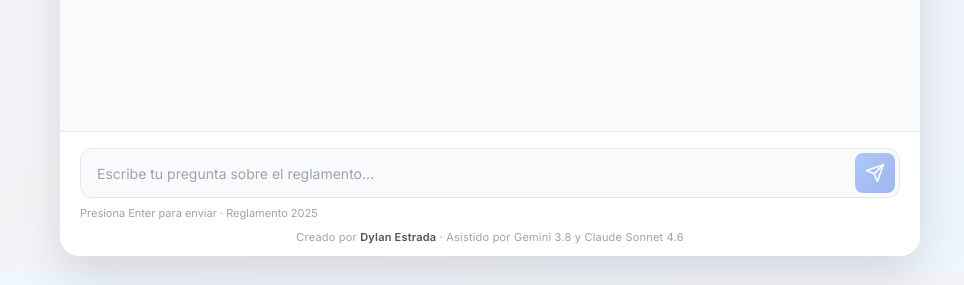
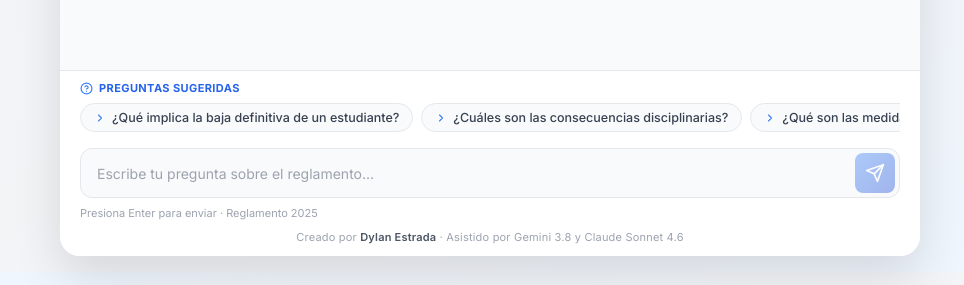
Before and after one commit to DylanEstrada9838/full-stack-rag-app, a React (Vite) app in the folder frontend/: page / in a window 1280 px wide. Both pictures are taken after a click on the button "¿Qué implica la baja definitiva de un estudiante?". Shown: the part 528-813 px from the top of the page, without its empty margins (150-1114 px from the left). Built offline with nearby package versions, Linux system fonts and the light colour scheme; no server answers.

Commit message:
feat(placeholders: Add placeholder questions)

```diff
--- a/frontend/src/App.css
+++ b/frontend/src/App.css
@@ -673,6 +673,107 @@ body {
   animation: pulse-dot 2s infinite ease-in-out;
 }
 
+/* ────────────────────── Persistent Suggestions Bar ────────────────────── */
+.suggestions-bar {
+  background: var(--white);
+  border-top: 1px solid var(--gray-200);
+  padding: 10px 20px 4px;
+  flex-shrink: 0;
+  animation: fadeUp 0.3s ease-out;
+}
+
+.suggestions-bar-header {
+  display: flex;
+  align-items: center;
+  gap: 6px;
+  font-size: 11px;
+  font-weight: 700;
+  text-transform: uppercase;
+  letter-spacing: 0.4px;
+  color: var(--blue-600);
+  margin-bottom: 8px;
+}
+
+.suggestions-bar-header svg {
+  color: var(--blue-500);
+}
+
+.suggestions-bar-track {
+  display: flex;
+  gap: 8px;
+  overflow-x: auto;
+  padding-bottom: 6px;
+  scrollbar-width: thin;
+  scrollbar-color: var(--gray-300) transparent;
+}
+
+.suggestions-bar-track::-webkit-scrollbar {
+  height: 4px;
+}
+
+.suggestions-bar-track::-webkit-scrollbar-track {
+  background: transparent;
+}
+
+.suggestions-bar-track::-webkit-scrollbar-thumb {
+  background: var(--gray-300);
+  border-radius: 2px;
+}
+
+.suggestions-bar-track::-webkit-scrollbar-thumb:hover {
+  background: var(--gray-400);
+}
+
+.suggestion-pill {
+  display: inline-flex;
+  align-items: center;
+  gap: 6px;
+  background: var(--gray-50);
+  color: var(--gray-700);
+  border: 1px solid var(--gray-200);
+  padding: 6px 13px;
+  border-radius: 20px;
+  font-size: 12.5px;
+  font-weight: 500;
+  font-family: inherit;
+  white-space: nowrap;
+  cursor: pointer;
+  flex-shrink: 0;
+  transition: all var(--transition);
+}
+
+.suggestion-pill svg {
+  color: var(--blue-500);
+  transition: transform var(--transition);
+}
+
+.suggestion-pill:hover:not(:disabled) {
+  background: var(--blue-50);
+  border-color: var(--blue-300);
+  color: var(--blue-800);
+  transform: translateY(-1px);
+  box-shadow: var(--shadow-xs);
+}
+
+.suggestion-pill:hover:not(:disabled) svg {
+  transform: translateX(2px);
+}
+
+.suggestion-pill:active:not(:disabled) {
+  transform: translateY(0);
+}
+
+.suggestion-pill:disabled {
+  opacity: 0.5;
+  cursor: not-allowed;
+}
+
+/* Adjust input-bar when preceded by suggestions-bar */
+.suggestions-bar + .input-bar {
+  border-top: none;
+  padding-top: 6px;
+}
+
 /* ────────────────────── Input bar ────────────────────── */
 .input-bar {
   padding: 16px 20px 12px;
@@ -891,6 +992,10 @@ body {
 
   .welcome-card p {
     font-size: 13px;
+  }
+
+  .suggestions-bar {
+    padding: 8px 14px 2px;
   }
 
   .input-bar {
--- a/frontend/src/App.jsx
+++ b/frontend/src/App.jsx
@@ -5,6 +5,8 @@ import ChatInput from './components/ChatInput'
 import ThinkingIndicator from './components/ThinkingIndicator'
 import WelcomeCard from './components/WelcomeCard'
 import ChunksPanel from './components/ChunksPanel'
+import SuggestionsBar from './components/SuggestionsBar'
+import { SUGGESTED_QUESTIONS } from './constants/suggestions'
 import './App.css'
 
 /**
@@ -143,6 +145,15 @@ function App() {
         <div ref={messagesEndRef} />
       </main>
 
+      {/* Persistent horizontal suggestions bar when conversation is active */}
+      {messages.length > 0 && (
+        <SuggestionsBar
+          suggestions={SUGGESTED_QUESTIONS}
+          onSelect={handleSuggestion}
+          disabled={isLoading}
+        />
+      )}
+
       <ChatInput
         value={input}
         onChange={(e) => setInput(e.target.value)}
--- /dev/null
+++ b/frontend/src/components/SuggestionsBar.jsx
@@ -0,0 +1,66 @@
+/**
+ * SuggestionsBar.jsx — Horizontal scrollable bar with prompt suggestion pills.
+ *
+ * Placed immediately above the ChatInput to keep suggested questions
+ * persistently accessible after the first question has been asked.
+ *
+ * Props:
+ *   - suggestions: Array of question strings
+ *   - onSelect:    Callback invoked when a suggestion pill is clicked
+ *   - disabled:    Whether interactions should be prevented (e.g. while loading)
+ */
+
+function SuggestionsBar({ suggestions, onSelect, disabled }) {
+  if (!suggestions || suggestions.length === 0) return null
+
+  return (
+    <div className="suggestions-bar">
+      <div className="suggestions-bar-header">
+        <svg
+          width="13"
+          height="13"
+          viewBox="0 0 24 24"
+          fill="none"
+          stroke="currentColor"
+          strokeWidth="2.2"
+          strokeLinecap="round"
+          strokeLinejoin="round"
+        >
+          <circle cx="12" cy="12" r="10" />
+          <path d="M9.09 9a3 3 0 0 1 5.83 1c0 2-3 3-3 3" />
+          <line x1="12" y1="17" x2="12.01" y2="17" />
+        </svg>
+        <span>Preguntas sugeridas</span>
+      </div>
+
+      <div className="suggestions-bar-track">
+        {suggestions.map((text, idx) => (
+          <button
+            key={idx}
+            type="button"
+            className="suggestion-pill"
+            disabled={disabled}
+            onClick={() => onSelect(text)}
+            title={text}
+          >
+            <svg
+              width="12"
+              height="12"
+              viewBox="0 0 24 24"
+              fill="none"
+              stroke="currentColor"
+              strokeWidth="2.2"
+              strokeLinecap="round"
+              strokeLinejoin="round"
+            >
+              <polyline points="9 18 15 12 9 6" />
+            </svg>
+            <span>{text}</span>
+          </button>
+        ))}
+      </div>
+    </div>
+  )
+}
+
+export default SuggestionsBar
--- a/frontend/src/components/WelcomeCard.jsx
+++ b/frontend/src/components/WelcomeCard.jsx
@@ -1,21 +1,11 @@
+import { SUGGESTED_QUESTIONS } from '../constants/suggestions'
+
 /**
  * WelcomeCard.jsx — Shown at the top of the chat with helpful suggestions.
  *
  * Props:
  *   - onSuggestionClick: handler called with the suggestion text when clicked
  */
-
-const suggestions = [
-  '¿Qué implica la baja definitiva de un estudiante?',
-  '¿Cuáles son las consecuencias disciplinarias?',
-  '¿Qué son las medidas de protección?',
-  '¿Qué pasa si repruebo una materia?',
-  '¿Qué pasa si me dan de baja definitiva?',
-  'Qué sanción me pueden dar si consumo bebidas alcohólicas en el campus?',
-  'Qué sanción me pueden dar por fraude académico?',
-
-]
-
 function WelcomeCard({ onSuggestionClick }) {
   return (
     <div className="welcome-card">
@@ -46,7 +36,7 @@ function WelcomeCard({ onSuggestionClick }) {
         </p>
       </div>
       <div className="suggestions">
-        {suggestions.map((text, i) => (
+        {SUGGESTED_QUESTIONS.map((text, i) => (
           <button
             key={i}
             className="suggestion-chip"
--- /dev/null
+++ b/frontend/src/constants/suggestions.js
@@ -0,0 +1,13 @@
+/**
+ * suggestions.js — Standard question prompts for the Tec Reglamento Assistant.
+ */
+
+export const SUGGESTED_QUESTIONS = [
+  '¿Qué implica la baja definitiva de un estudiante?',
+  '¿Cuáles son las consecuencias disciplinarias?',
+  '¿Qué son las medidas de protección?',
+  '¿Qué pasa si repruebo una materia?',
+  '¿Qué pasa si me dan de baja definitiva?',
+  'Qué sanción me pueden dar si consumo bebidas alcohólicas en el campus?',
+  'Qué sanción me pueden dar por fraude académico?',
+]
```
